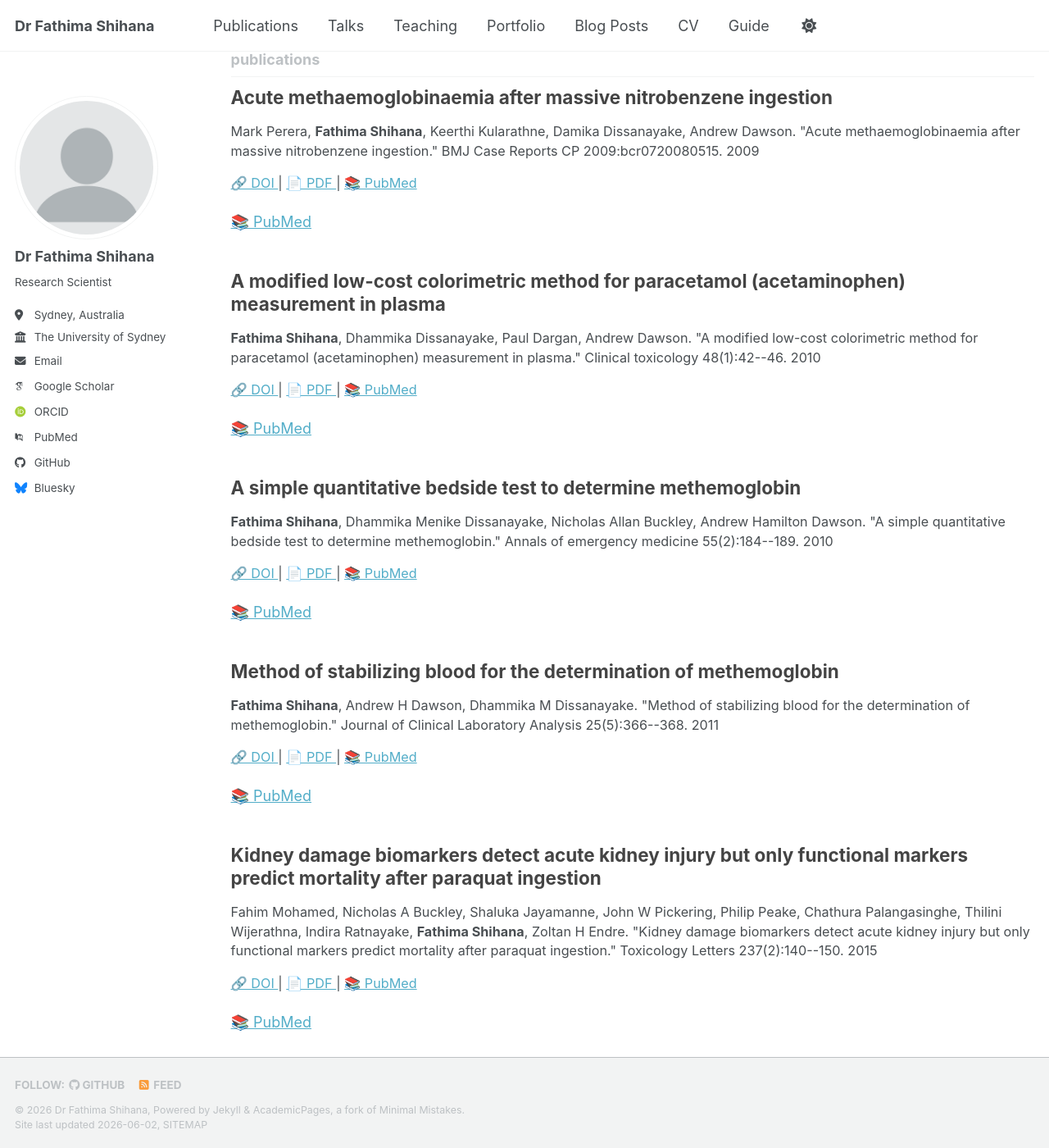
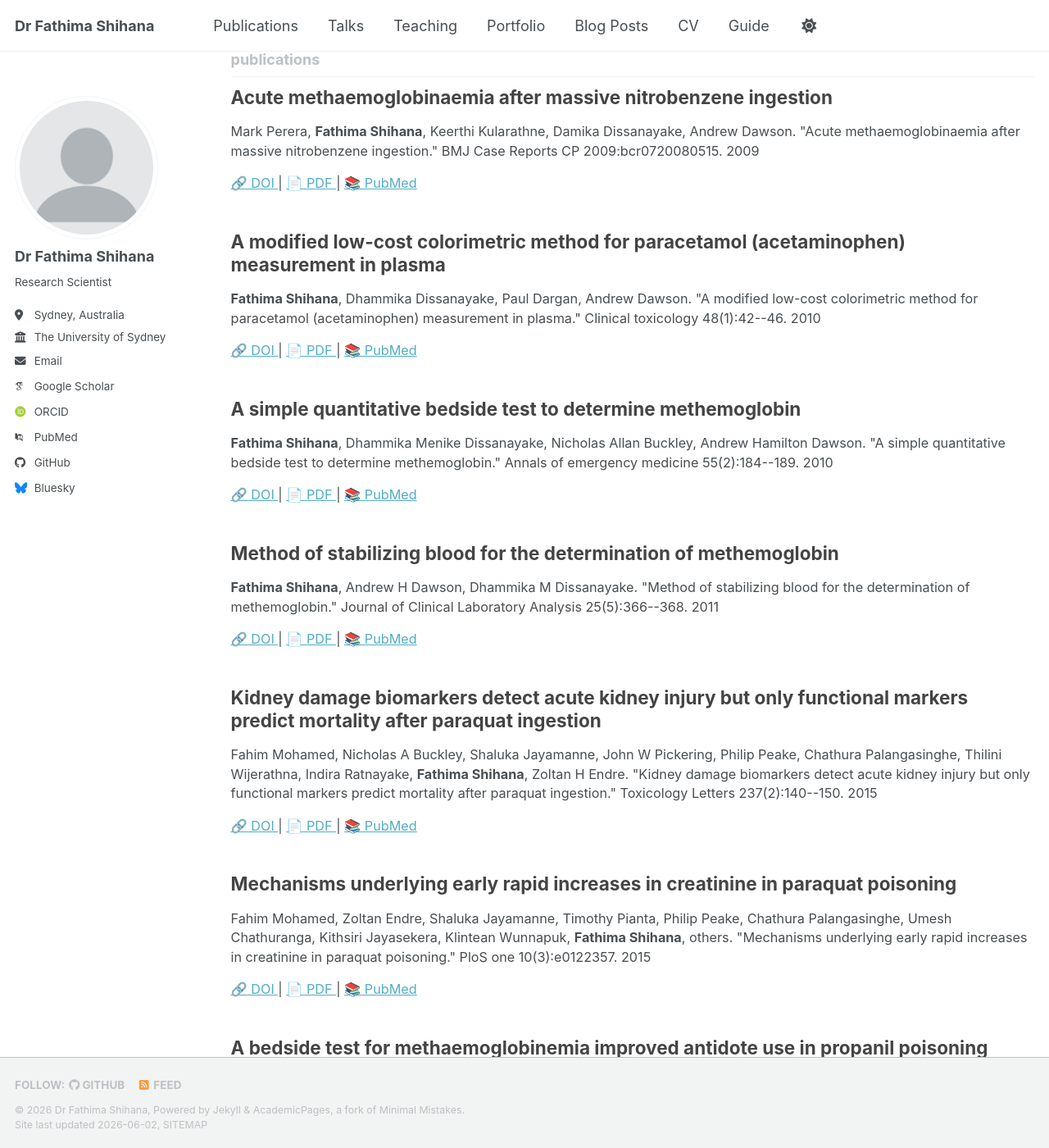
Before and after one commit to fathimashihana/fathimashihana.github.io, a Jekyll site: the page built from _pages/collection-archive.html, in a window 1280 px wide and 1400 px high, scrolled down 1026 px. Shown: the whole window at 82% size. Built offline with Jekyll 4.4.1, drawn with Linux system fonts in a browser that asks for light colours; some web fonts are replaced; a script bundle is joined from its source files by our own code; library files that are not in the unit come from our copies; some of the changed text lies outside the part shown.

Commit message:
Update archive-single.html

```diff
--- a/_includes/archive-single.html
+++ b/_includes/archive-single.html
@@ -53,9 +53,7 @@
 {% endif %}
 
 </p>
-<a href="https://pubmed.ncbi.nlm.nih.gov/?term={{ post.title | uri_escape }}" target="_blank">
-📚 PubMed
-</a>
+
     {% else %}
 
       <h2 class="archive__item-title" itemprop="headline">
```
